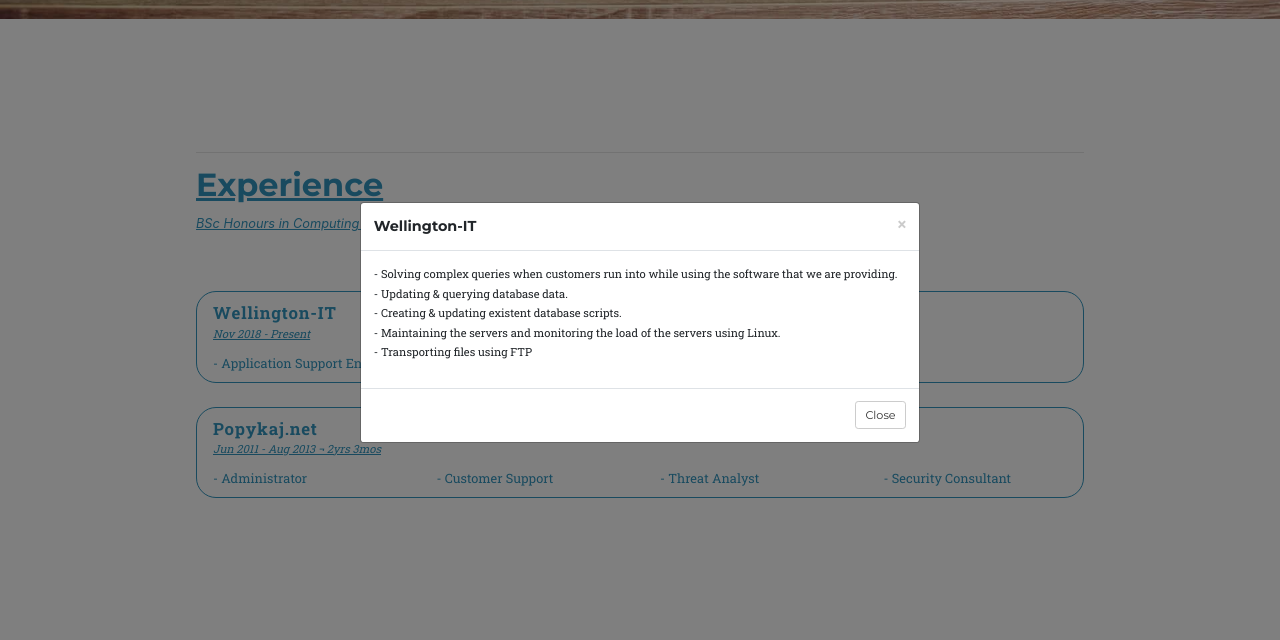
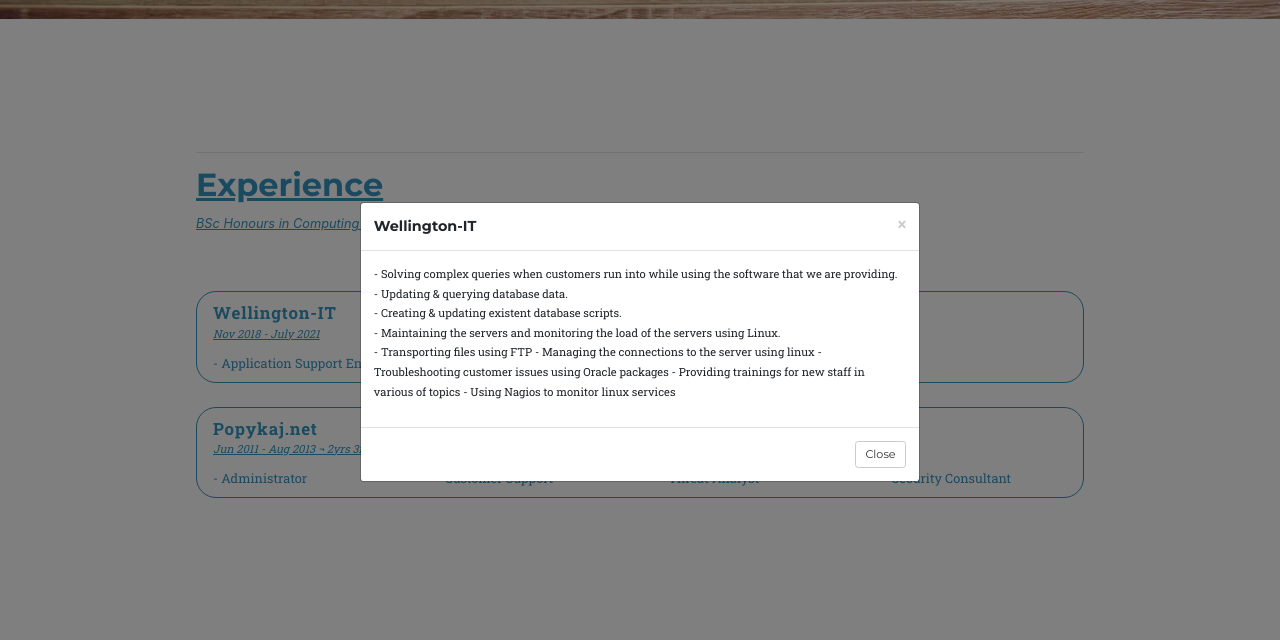
Before and after one commit to nastoprocent/portfolio, a plain HTML site: page sub-sites/experience.html in a window 1280 px wide. Both pictures are taken after a click on the link 640 px from the left and 1037 px from the top of the page. Shown: the part 701-1341 px from the top of the page. Drawn offline with nearby package versions, Linux system fonts and the light colour scheme; files that its build step writes are made by us from their sources; a web font is replaced by a local one.

Commit message:
Update experience.html

```diff
--- a/sub-sites/experience.html
+++ b/sub-sites/experience.html
@@ -87,7 +87,7 @@
         <div class="row additional">
           <a class="projectdesign" data-toggle="modal" data-target="#myModal1">
             <div class="projectitle">Wellington-IT</div>
-            <div class="datecreated">Nov 2018 - Present </div>
+            <div class="datecreated">Nov 2018 - July 2021 </div>
             <div class="row">
               <div class=col-lg-12>
                   <div class="description"> - Application Support Engineer </div>
@@ -115,6 +115,10 @@
                             - Creating & updating existent database scripts. <br>
                             - Maintaining the servers and monitoring the load of the servers using Linux. <br>
                             - Transporting files using FTP
+                            - Managing the connections to the server using linux
+                            - Troubleshooting customer issues using Oracle packages
+                            - Providing trainings for new staff in various of topics
+                            - Using Nagios to monitor linux services
                             </p>
                         </div>
                         <div class="modal-footer">
```
